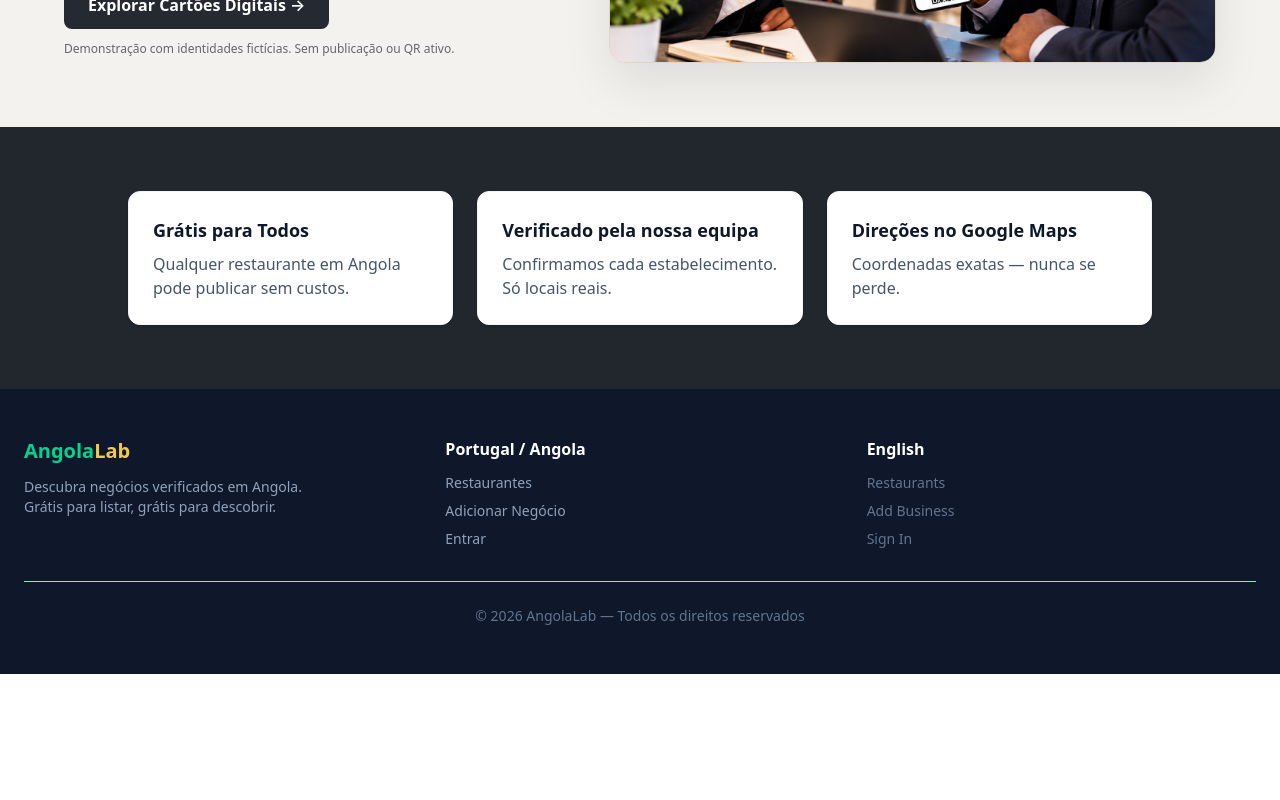
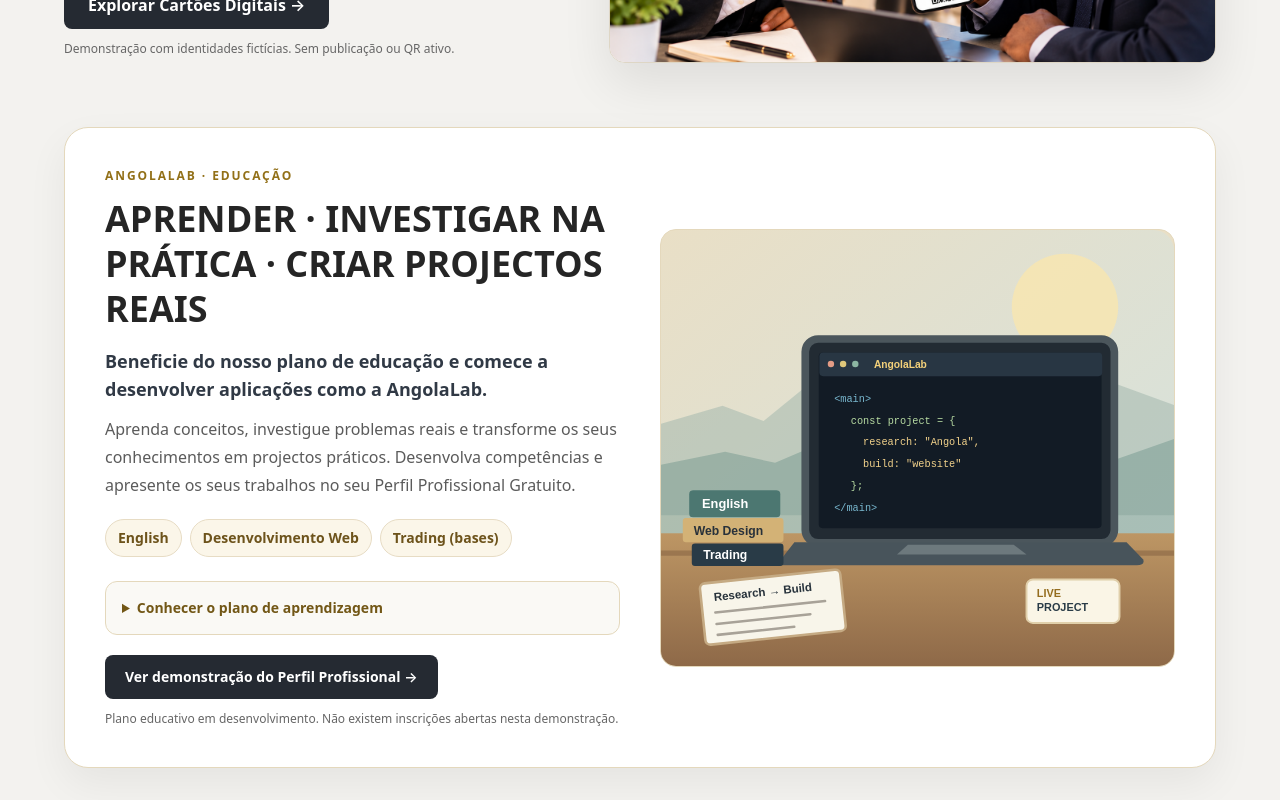
Before and after one commit to oswaldodeal/angolalab-restaurants, a Next.js app: page /pt in a window 1280 px wide. Shown: the part 780-1580 px from the top of the page. Before the commit the page ends 1454 px from the top, so only its background shows below. Built offline with nearby package versions, Linux system fonts and the light colour scheme.

Commit message:
Place education card below Digital Connections on Portuguese homepage

```diff
--- a/app/pt/page.tsx
+++ b/app/pt/page.tsx
@@ -1,3 +1,4 @@
+import HomeEducationCard from '@/components/HomeEducationCard';
 import HomeDigitalCards from '@/components/HomeDigitalCards';
 import Link from 'next/link';
 
@@ -31,6 +32,7 @@
         </div>
       </section>
       <HomeDigitalCards language="pt" />
+      <HomeEducationCard language="pt" />
       <section className="lab-dark-section px-6 py-16">
         <div className="mx-auto grid max-w-5xl gap-6 md:grid-cols-3">
           <div className="rounded-xl border border-slate-100 bg-white p-6 shadow-sm">
```
